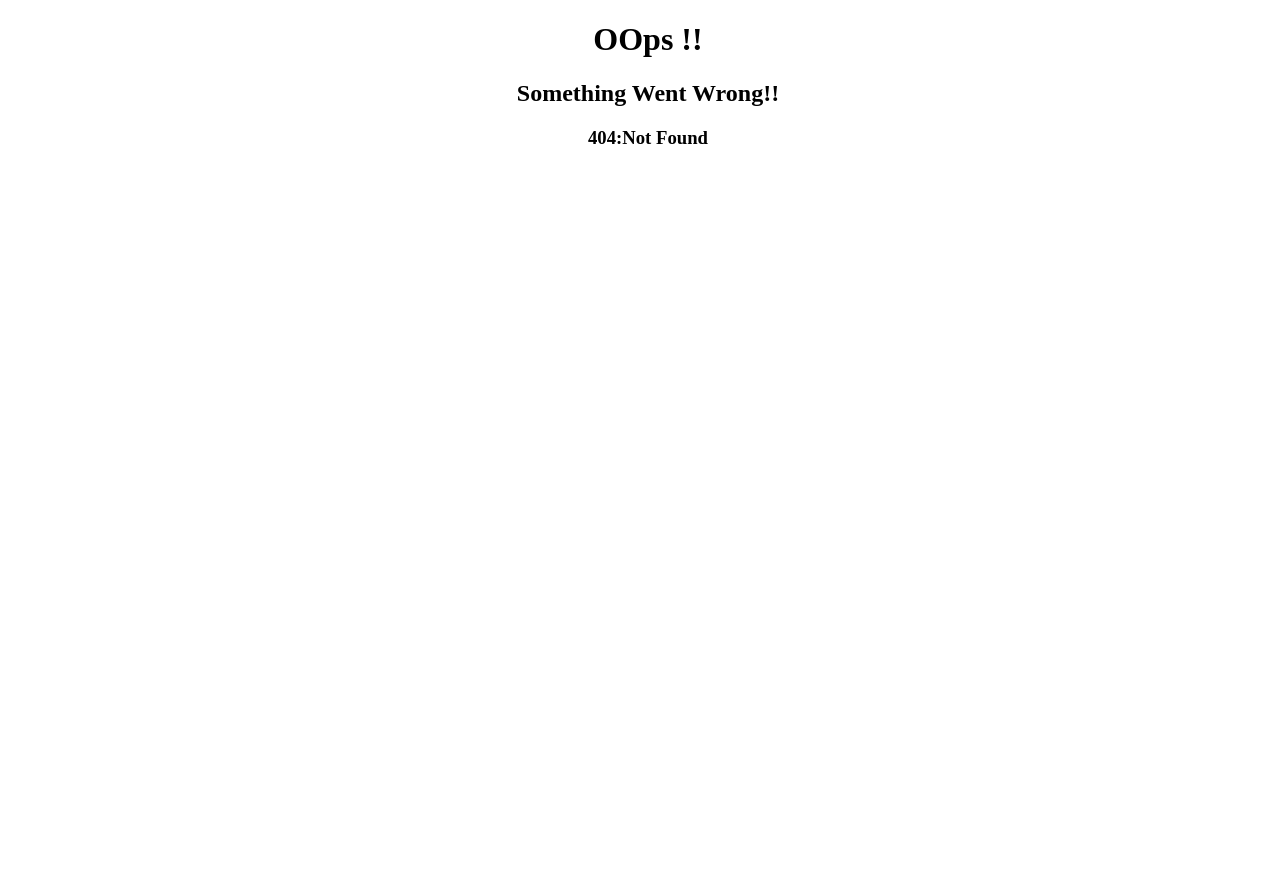
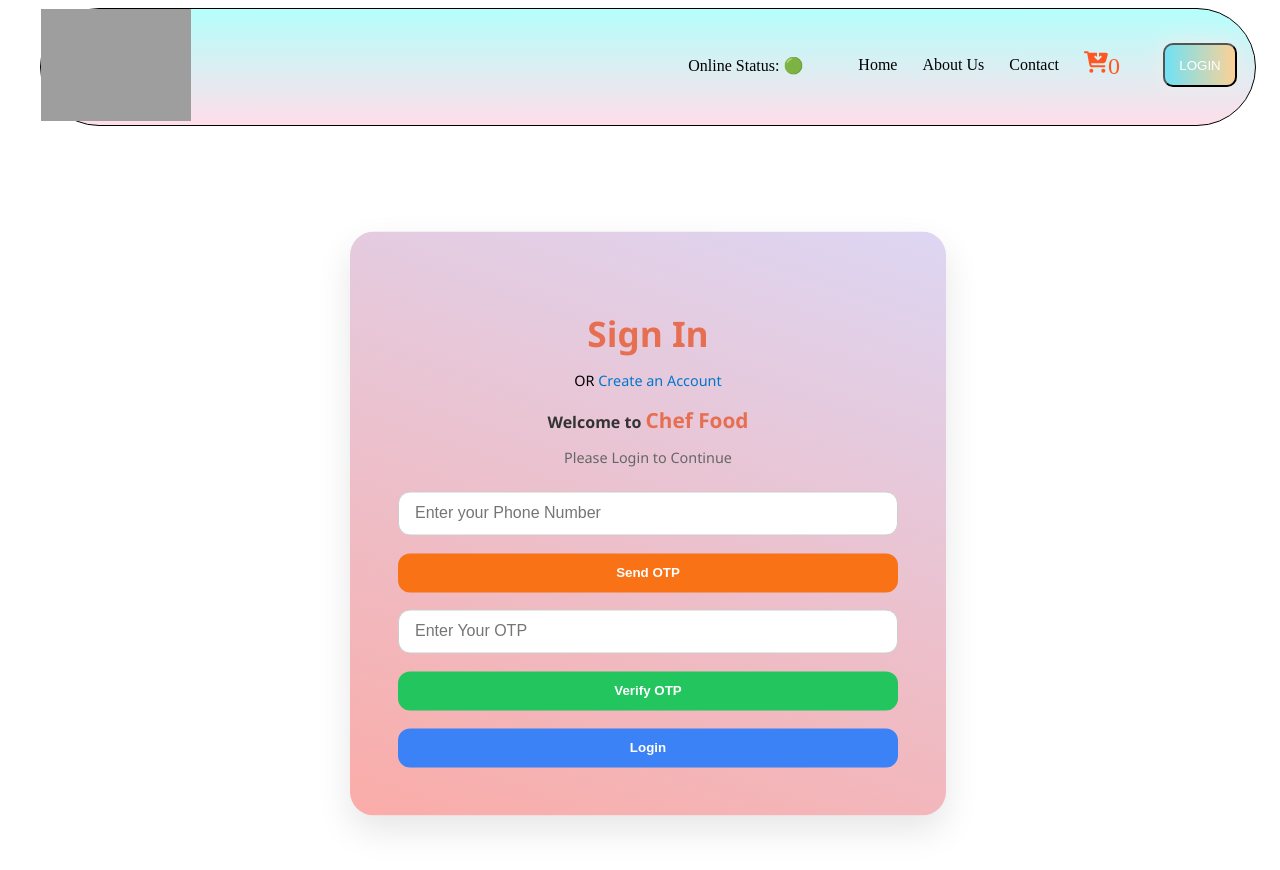
Before and after one commit to ankitsingh2403/Chef-Food, a React app: page /login in a window 1280 px wide. Before the commit this address had no page. Shown: the top 870 px of the page. Before the commit the page ends 829 px from the top, so only its background shows below. Built offline with nearby package versions, Linux system fonts and the light colour scheme; grey boxes are pictures that could not be loaded; the HTML template or start-up script is replaced by a standard one.

Commit message:
modified:   src/App.jsx 	modified:   src/components/Cart.jsx 	modified:   src/components/Header.jsx 	new file:   src/components/Login.jsx 	new file:   src/components/Register.jsx 	modified:   src/index.css

```diff
--- a/src/components/Cart.jsx
+++ b/src/components/Cart.jsx
@@ -1,6 +1,8 @@
 import React from "react";
 import { useSelector, useDispatch } from "react-redux";
 import { removeItem, clearCart } from "../utils/cartSlice"; // adjust path if needed
+import { Link } from "react-router-dom";
+
 
 const Cart = () => {
   const cartItems = useSelector((store) => store.cart.items);
@@ -19,8 +21,8 @@
             To place your order, log in to your existing account or sign up.
           </p>
           <div className="cart-buttons">
-            <button className="btn-outline">Log In</button>
-            <button className="btn-primary">Sign Up</button>
+            <Link to="/login"><button className="btn-outline">Log In</button></Link>
+            <Link to="/register"><button className="btn-primary" >Sign Up</button></Link>
           </div>
         </div>
 
--- a/src/components/Header.jsx
+++ b/src/components/Header.jsx
@@ -40,6 +40,7 @@
               <span className="cart-count">{cartItems.length}</span>
             </li>
           </Link>
+          <Link to="/login">
           <button
             className="login-btn"
             onClick={() => {
@@ -50,6 +51,7 @@
           >
             {btnNameReact}
           </button>
+          </Link>
         </ul>
       </div>
     </div>
--- /dev/null
+++ b/src/components/Login.jsx
@@ -0,0 +1,49 @@
+import { useState } from "react";
+import { Link } from "react-router-dom";
+
+
+
+const Login = () => {
+  const [phone, setPhone] = useState("");
+  const [userOtp, setUserOtp] = useState("");
+
+  return (
+    <div className="login-container">
+      <div className="login-box animated-box">
+        <h2 className="login-title">Sign In</h2>
+        <p className="login-subtitle">
+          OR <Link to="/register" className="login-link">Create an Account</Link>
+        </p>
+
+        <p className="login-welcome">
+          Welcome to <span className="brand">Chef Food</span>
+        </p>
+        <p className="login-description">Please Login to Continue</p>
+
+        <div className="login-form">
+          <input
+            type="text"
+            placeholder="Enter your Phone Number"
+            value={phone}
+            onChange={(e) => setPhone(e.target.value)}
+            className="input-field animated-input"
+          />
+          <button className="btn orange-btn">Send OTP</button>
+
+          <input
+            type="text"
+            placeholder="Enter Your OTP"
+            value={userOtp}
+            onChange={(e) => setUserOtp(e.target.value)}
+            className="input-field animated-input"
+          />
+          <button className="btn green-btn">Verify OTP</button>
+
+          <button className="btn blue-btn">Login</button>
+        </div>
+      </div>
+    </div>
+  );
+};
+
+export default Login;
--- /dev/null
+++ b/src/components/Register.jsx
@@ -0,0 +1,52 @@
+import React, { useState } from 'react';
+import { Link } from 'react-router-dom';
+
+
+
+const Register = () => {
+  const [name, setName] = useState("");
+  const [phone, setPhone] = useState("");
+  const [email, setEmail] = useState("");
+
+  return (
+    <div className="signup-container">
+      <div className="signup-box">
+        <h2 className="signup-title">Sign Up</h2>
+        <p className="signup-subtitle">
+          To place your order now, log in to your existing account or sign up
+        </p>
+        <p className="signup-subtitle">
+          Or <Link to="/login" className="signup-link">Login To Existing Account</Link>
+        </p>
+
+        <div className="signup-form">
+          <input
+            type="text"
+            placeholder="Enter Your Name"
+            value={name}
+            onChange={(e) => setName(e.target.value)}
+            className="signup-input"
+          />
+          <input
+            type="text"
+            placeholder="Enter Your Phone Number"
+            value={phone}
+            onChange={(e) => setPhone(e.target.value)}
+            className="signup-input"
+          />
+          <input
+            type="email"
+            placeholder="Enter Your Email"
+            value={email}
+            onChange={(e) => setEmail(e.target.value)}
+            className="signup-input"
+          />
+        </div>
+
+        <button className="signup-btn">Register</button>
+      </div>
+    </div>
+  );
+};
+
+export default Register;
--- a/src/index.css
+++ b/src/index.css
@@ -853,3 +853,274 @@
     display: flex;
     justify-content:flex-end;
   }
+
+
+  /* Login Page CSS */
+
+  /* Background Container */
+.login-container {
+  min-height: 100vh;
+  display: flex;
+  justify-content: center;
+  align-items: center;
+
+  font-family: 'Segoe UI', sans-serif;
+  transition: background 0.5s ease-in-out;
+}
+
+/* Main Card */
+.login-box {
+  background-color: #FAACA8;
+  background-image: linear-gradient(19deg, #FAACA8 0%, #DDD6F3 100%);
+
+  padding: 2.5rem;
+  border-radius: 1.5rem;
+  width: 100%;
+  max-width: 420px;
+  text-align: center;
+  box-shadow: 0 15px 35px rgba(0, 0, 0, 0.1);
+}
+
+/* Card transition + animation */
+.animated-box {
+  transition: transform 0.4s ease, box-shadow 0.4s ease;
+}
+.animated-box:hover {
+  transform: scale(1.03);
+  box-shadow: 0 20px 40px rgba(0, 0, 0, 0.15);
+}
+
+/* Headings & Labels */
+.login-title {
+  font-size: 2.2rem;
+  color: #e76f51;
+  margin-bottom: 0.5rem;
+}
+
+.login-subtitle {
+  font-size: 0.9rem;
+  margin-bottom: 1rem;
+}
+
+.login-link {
+  color: #0077cc;
+  text-decoration: none;
+  font-weight: 500;
+  transition: color 0.3s ease;
+}
+.login-link:hover {
+  color: #005ea2;
+  text-decoration: underline;
+}
+
+.login-welcome {
+  font-weight: 600;
+  color: #333;
+  margin-bottom: 0.3rem;
+}
+.brand {
+  color: #e76f51;
+}
+
+.login-description {
+  font-size: 0.9rem;
+  color: #666;
+  margin-bottom: 1.5rem;
+}
+
+/* Form Section */
+.login-form {
+  display: flex;
+  flex-direction: column;
+  gap: 1.1rem;
+}
+
+/* Input Styles */
+.input-field {
+  padding: 0.75rem 1rem;
+  border: 1px solid #ccc;
+  border-radius: 0.75rem;
+  font-size: 1rem;
+  transition: all 0.3s ease-in-out;
+  outline: none;
+}
+
+/* Input animation */
+.animated-input:focus {
+  border-color: #f97316;
+  box-shadow: 0 0 8px rgba(249, 115, 22, 0.4);
+  transform: scale(1.02);
+}
+
+/* Buttons */
+.btn {
+  padding: 0.75rem 1rem;
+  font-weight: bold;
+  border: none;
+  border-radius: 0.75rem;
+  cursor: pointer;
+  color: white;
+  transition: transform 0.3s ease, background-color 0.3s ease, box-shadow 0.3s ease;
+}
+
+.btn:hover {
+  transform: translateY(-2px) scale(1.02);
+  box-shadow: 0 10px 20px rgba(0, 0, 0, 0.1);
+}
+
+/* Button Colors */
+.orange-btn {
+  background-color: #f97316;
+}
+.orange-btn:hover {
+  background-color: #ea580c;
+}
+
+.green-btn {
+  background-color: #22c55e;
+}
+.green-btn:hover {
+  background-color: #16a34a;
+}
+
+.blue-btn {
+  background-color: #3b82f6;
+}
+.blue-btn:hover {
+  background-color: #2563eb;
+}
+.login-box {
+  background-color: white;
+  padding: 3rem; /* increased padding */
+  border-radius: 1.5rem;
+  width: 100%;
+  max-width: 500px; /* was 420px */
+  text-align: center;
+  box-shadow: 0 15px 35px rgba(0, 0, 0, 0.1);
+}
+.brand {
+  color: #e76f51;
+  font-size: 1.3rem; /* was default */
+  font-weight: 700;
+}
+@keyframes floatUpDown {
+  0%, 100% {
+    transform: translateY(0);
+  }
+  50% {
+    transform: translateY(-10px);
+  }
+}
+
+/* Update login-box to include animation */
+.login-box {
+  background-color: white;
+  padding: 3rem;
+  border-radius: 1.5rem;
+  width: 100%;
+  max-width: 500px;
+  text-align: center;
+  box-shadow: 0 15px 35px rgba(0, 0, 0, 0.1);
+  z-index: 2;
+
+  /* 👇 Floating animation */
+  animation: floatUpDown 3s ease-in-out infinite;
+}
+
+
+/* Sign Up page Css */
+@keyframes floatUpDown {
+  0%, 100% {
+    transform: translateY(0);
+  }
+  50% {
+    transform: translateY(-10px);
+  }
+}
+
+.signup-container {
+  height: 100vh;
+  display: flex;
+  justify-content: center;
+  align-items: center;
+  overflow: hidden;
+}
+
+.signup-box {
+  background-color: #3EECAC;
+  background-image: linear-gradient(19deg, #3EECAC 0%, #EE74E1 100%);
+  padding: 3rem;
+  border-radius: 1.5rem;
+  width: 100%;
+  max-width: 500px;
+  text-align: center;
+  box-shadow: 0 15px 35px rgba(0, 0, 0, 0.1);
+  animation: floatUpDown 3s ease-in-out infinite;
+}
+
+.signup-title {
+  font-size: 2.8rem;
+  margin-bottom: 1.2rem;
+  font-weight: bold;
+  color:yellow
+}
+
+.signup-subtitle {
+  color: #6b7280;
+  margin: 0.5rem 0;
+  font-size: 1.3rem;
+  font-weight: bolder;
+}
+
+.signup-link {
+  color:#cc0000;
+  text-decoration: none;
+  font-size: 1.1rem;
+}
+
+.signup-link:hover {
+  color: #000;
+  text-decoration: underline;
+}
+
+.signup-form {
+  display: flex;
+  flex-direction: column;
+  gap: 1.2rem;
+  margin: 2rem 0;
+}
+
+.signup-input {
+  padding: 0.9rem 1.2rem;
+  border-radius: 0.75rem;
+  border: 1px solid #d1d5db;
+  font-size: 1.2rem;
+  transition: 0.3s ease;
+}
+
+.signup-input:focus {
+  outline: none;
+  border-color:#cc0000;
+  box-shadow: 0 0 0 3px rgba(16, 185, 129, 0.2);
+}
+
+.signup-btn {
+  background-image: linear-gradient(to right, #ef32d9 0%, #89fffd 51%, #ef32d9 100%);
+  margin: 10px;
+  padding: 18px 50px;
+  text-align: center;
+  text-transform: uppercase;
+  transition: 0.5s;
+  background-size: 200% auto;
+  color: white;
+  font-size: 1.3rem;
+  box-shadow: 0 0 20px #eee;
+  border-radius: 10px;
+  display: inline-block;
+}
+
+.signup-btn:hover {
+  background-position: right center;
+  color: #fff;
+  text-decoration: none;
+}
```
Also changed, not shown: src/App.jsx (+18 -0 lines).
